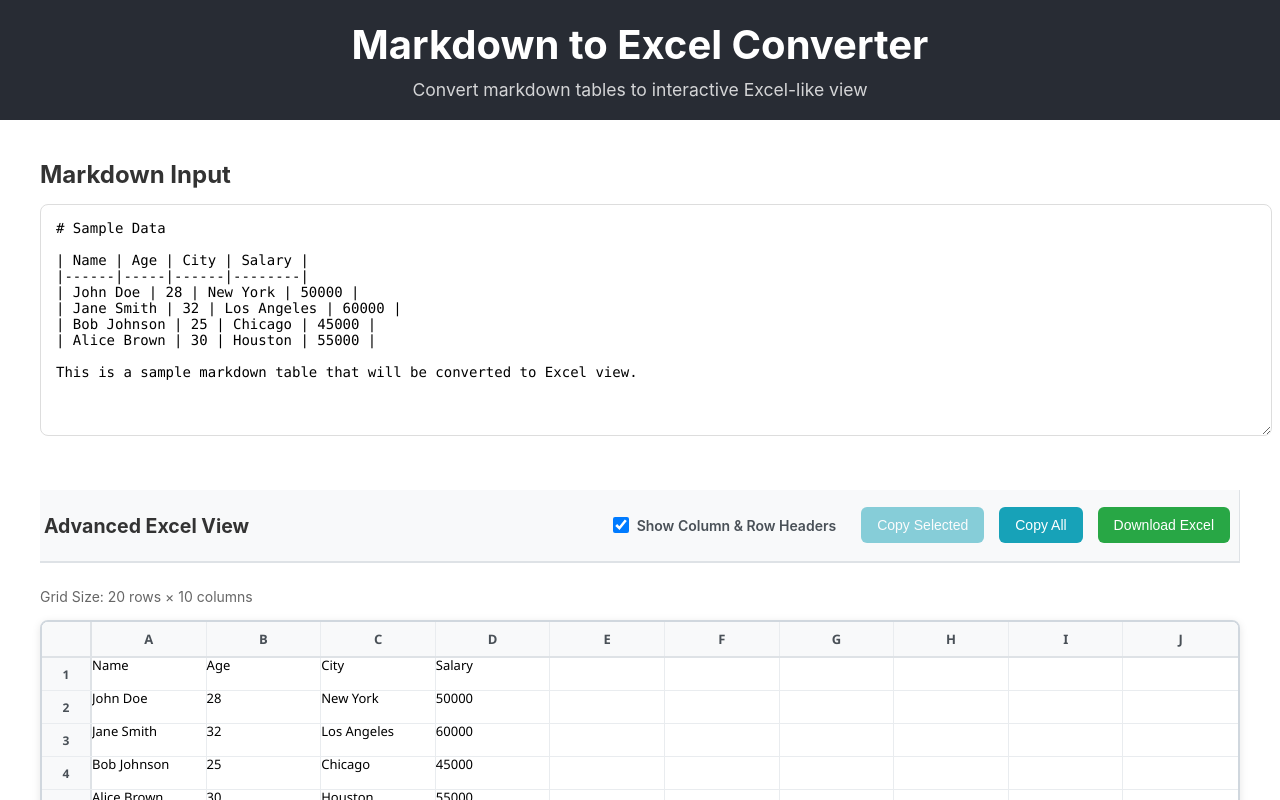
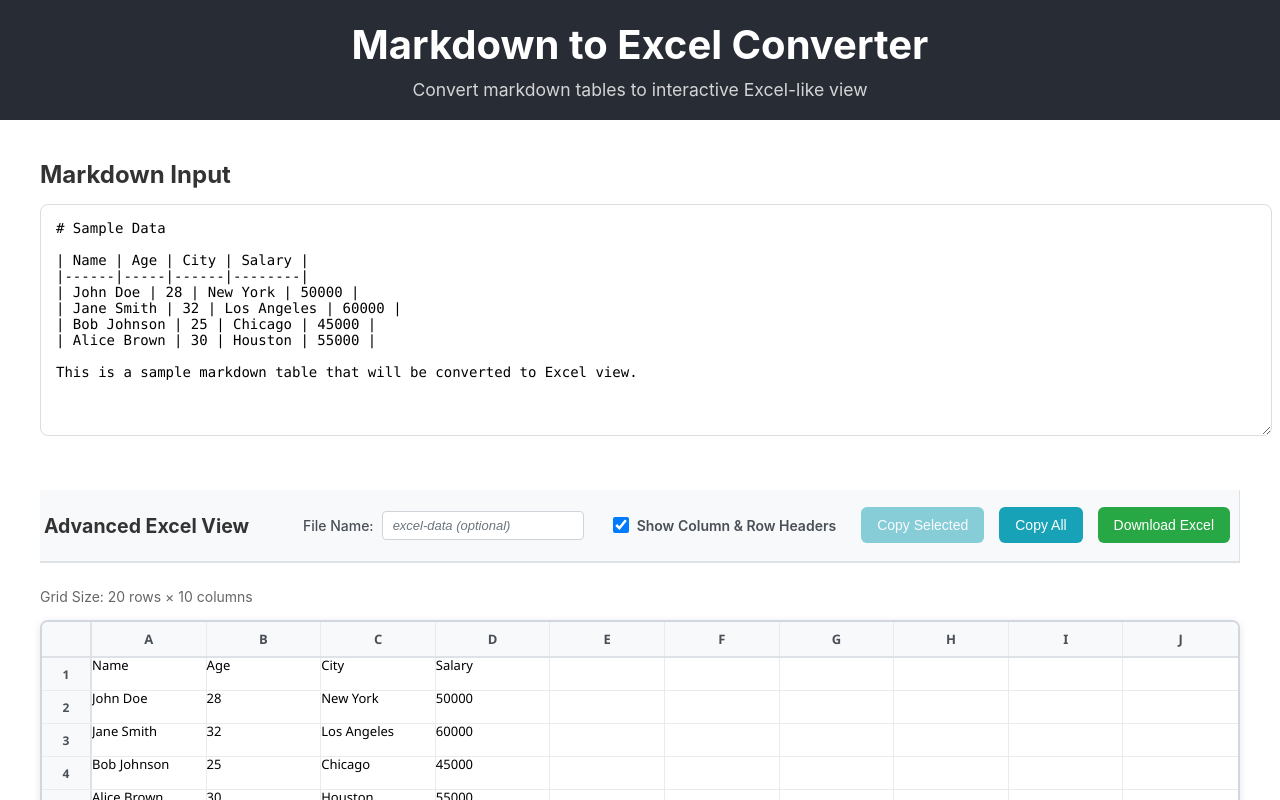
Before and after one commit to MohammadNoman-KPMG/excelcomp, a React (Create React App) app: page / in a window 1280 px wide. Shown: the top 800 px of the page. Built offline with nearby package versions, Linux system fonts and the light colour scheme.

Commit message:
Added the test name input

```diff
--- a/src/ExcelComponent/ExcelViewer.css
+++ b/src/ExcelComponent/ExcelViewer.css
@@ -572,6 +572,43 @@ h2, h3 {
   color: #007bff;
 }
 
+/* Filename input styling */
+.filename-container {
+  display: flex;
+  align-items: center;
+  margin-right: 15px;
+}
+
+.filename-label {
+  display: flex;
+  align-items: center;
+  font-size: 14px;
+  color: #495057;
+  font-weight: 500;
+  white-space: nowrap;
+}
+
+.filename-input {
+  margin-left: 8px;
+  padding: 6px 10px;
+  border: 1px solid #ced4da;
+  border-radius: 4px;
+  font-size: 13px;
+  width: 180px;
+  transition: border-color 0.2s, box-shadow 0.2s;
+}
+
+.filename-input:focus {
+  outline: none;
+  border-color: #007bff;
+  box-shadow: 0 0 0 2px rgba(0, 123, 255, 0.25);
+}
+
+.filename-input::placeholder {
+  color: #6c757d;
+  font-style: italic;
+}
+
 /* Layout adjustments when headers are hidden */
 .advanced-cell.no-headers {
   border-left: 1px solid #e9ecef;
@@ -609,9 +646,14 @@ h2, h3 {
     gap: 8px;
   }
 
+  .filename-container,
   .checkbox-container {
     margin-right: 0;
     margin-bottom: 10px;
+  }
+
+  .filename-input {
+    width: 150px;
   }
 
   .markdown-input {
--- a/src/ExcelComponent/ExcelViewer.tsx
+++ b/src/ExcelComponent/ExcelViewer.tsx
@@ -39,6 +39,7 @@ This is a sample markdown table that will be converted to Excel view.`);
   const [sortConfig, setSortConfig] = useState<{column: number, direction: 'asc' | 'desc'} | null>(null);
   const [columnWidths, setColumnWidths] = useState<number[]>(Array(10).fill(120));
   const [showHeaders, setShowHeaders] = useState<boolean>(true);
+  const [fileName, setFileName] = useState<string>('');
   const gridRef = useRef<HTMLDivElement>(null);
 
   // Generate Excel-like column letters (A, B, C, ..., Z, AA, AB, etc.)
@@ -210,7 +211,12 @@ This is a sample markdown table that will be converted to Excel view.`);
     const wb = XLSX.utils.book_new();
     XLSX.utils.book_append_sheet(wb, ws, "Sheet1");
 
-    XLSX.writeFile(wb, "excel-data.xlsx");
+    // Use custom filename if provided, otherwise use default
+    const finalFileName = fileName.trim() ?
+      (fileName.trim().endsWith('.xlsx') ? fileName.trim() : `${fileName.trim()}.xlsx`) :
+      'excel-data.xlsx';
+
+    XLSX.writeFile(wb, finalFileName);
   };
 
   // Copy grid data to clipboard in Excel-compatible format
@@ -433,6 +439,18 @@ This is a sample markdown table that will be converted to Excel view.`);
         <div className="excel-header">
           <h2>Advanced Excel View</h2>
           <div className="excel-controls">
+            <div className="filename-container">
+              <label className="filename-label">
+                File Name:
+                <input
+                  type="text"
+                  value={fileName}
+                  onChange={(e) => setFileName(e.target.value)}
+                  placeholder="excel-data (optional)"
+                  className="filename-input"
+                />
+              </label>
+            </div>
             <div className="checkbox-container">
               <label className="checkbox-label">
                 <input
```
